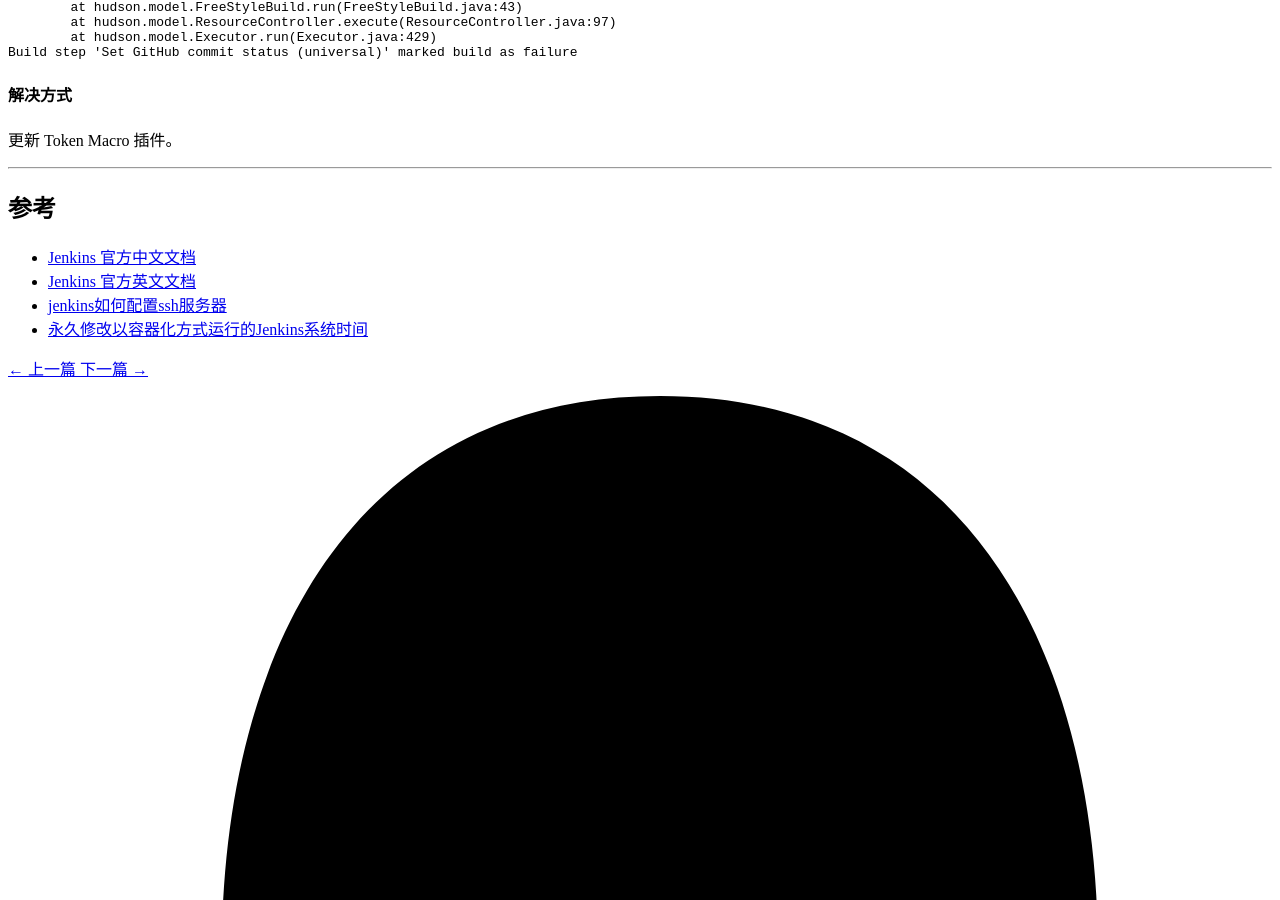
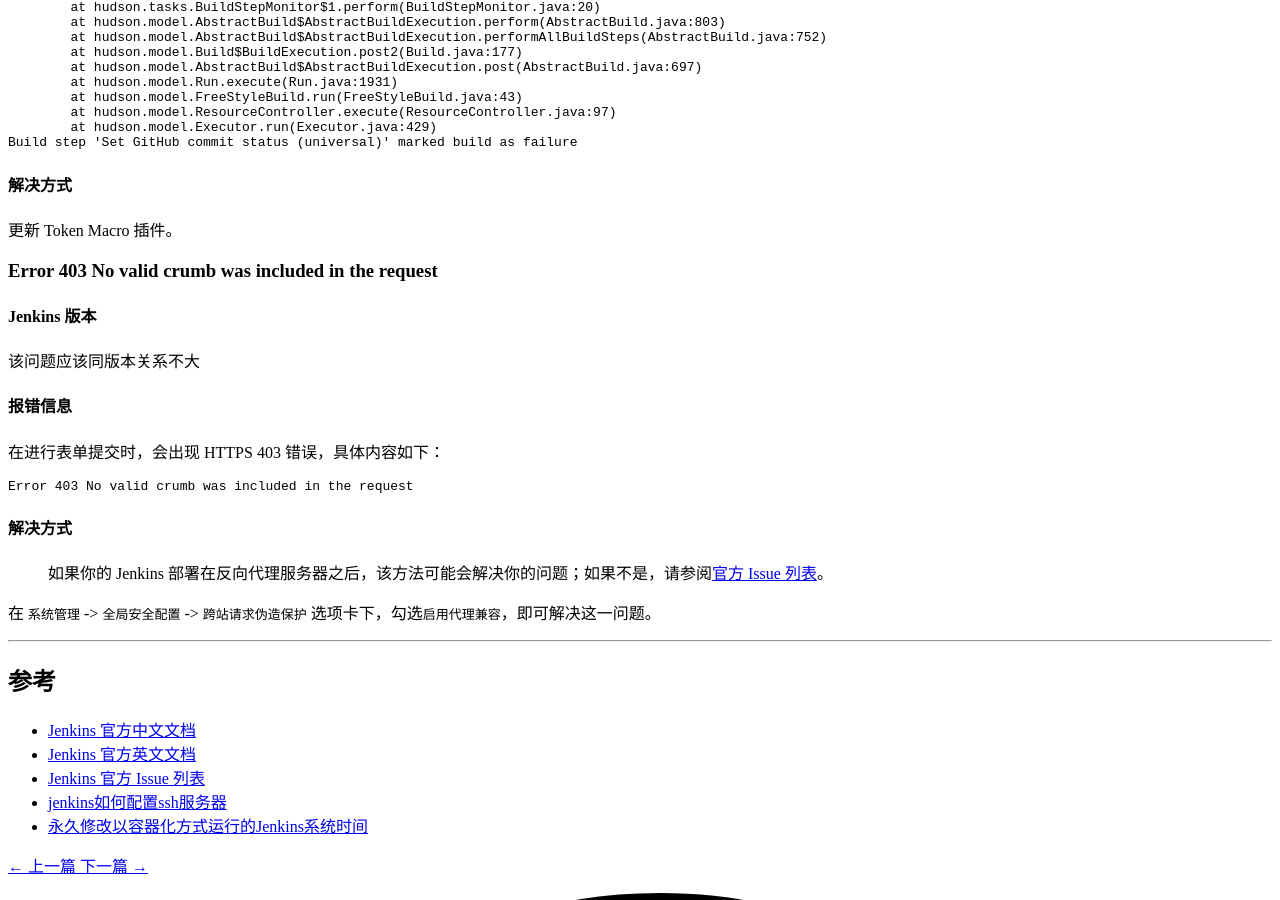
Before and after one commit to Hyperzsb/blog, a Jekyll site: the page built from _posts/2020-07-03-jenkins-init.md, in a window 1280 px wide and 900 px high, scrolled down 14312 px. Built offline with Jekyll 4.4.1, drawn with Linux system fonts in a browser that asks for light colours; comment, search, counter and statistics services are not loaded; some of the changed text lies outside the part shown.

Commit message:
[post]Update 2020-07-03-jenkins-init

````diff
--- a/_posts/2020-07-03-jenkins-init.md
+++ b/_posts/2020-07-03-jenkins-init.md
@@ -376,7 +376,7 @@
 
 ## Jenkins 常见问题
 
-关于更多的 Jenkins 的常见问题及 Issue，请参阅 [官方 Issue 列表](https://issues.jenkins.io/)。
+关于更多的 Jenkins 的常见问题及 Issue，请参阅[官方 Issue 列表](https://issues.jenkins.io/)。
 
 ### 设置 GitHub BuildStatus 时抛出异常
 
@@ -428,6 +428,26 @@
 
 更新 Token Macro 插件。
 
+### Error 403 No valid crumb was included in the request
+
+#### Jenkins 版本
+
+该问题应该同版本关系不大
+
+#### 报错信息
+
+在进行表单提交时，会出现 HTTPS 403 错误，具体内容如下：
+
+```
+Error 403 No valid crumb was included in the request
+```
+
+#### 解决方式
+
+>  如果你的 Jenkins 部署在反向代理服务器之后，该方法可能会解决你的问题；如果不是，请参阅[官方 Issue 列表](https://issues.jenkins.io/)。
+
+在 `系统管理` -> `全局安全配置` -> `跨站请求伪造保护` 选项卡下，勾选`启用代理兼容`，即可解决这一问题。
+
 
 
 ---
@@ -436,5 +456,6 @@
 
 - [ Jenkins 官方中文文档](https://www.jenkins.io/zh/doc/book/)
 - [ Jenkins 官方英文文档](https://www.jenkins.io/doc/book/)
+-  [Jenkins 官方 Issue 列表](https://issues.jenkins.io/)
 - [jenkins如何配置ssh服务器](https://blog.csdn.net/liujingqiu/article/details/58584559)
 - [永久修改以容器化方式运行的Jenkins系统时间](https://www.jianshu.com/p/47d767cf893d)
````
